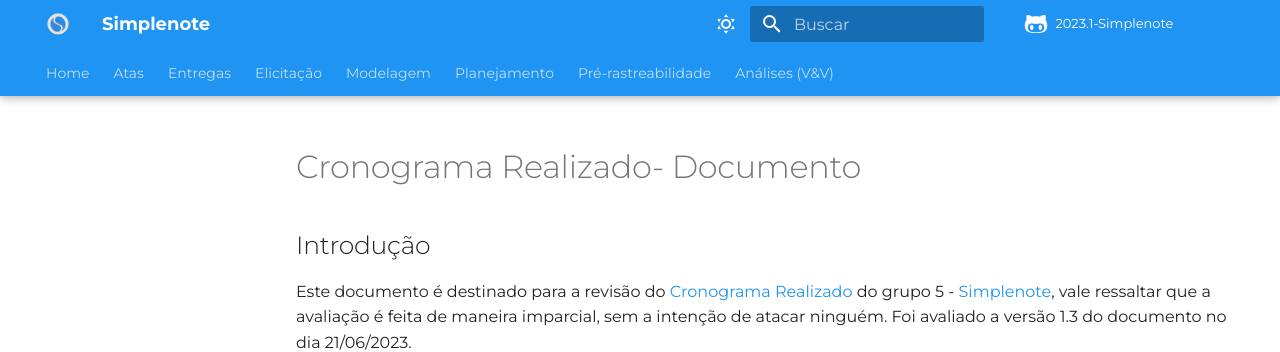
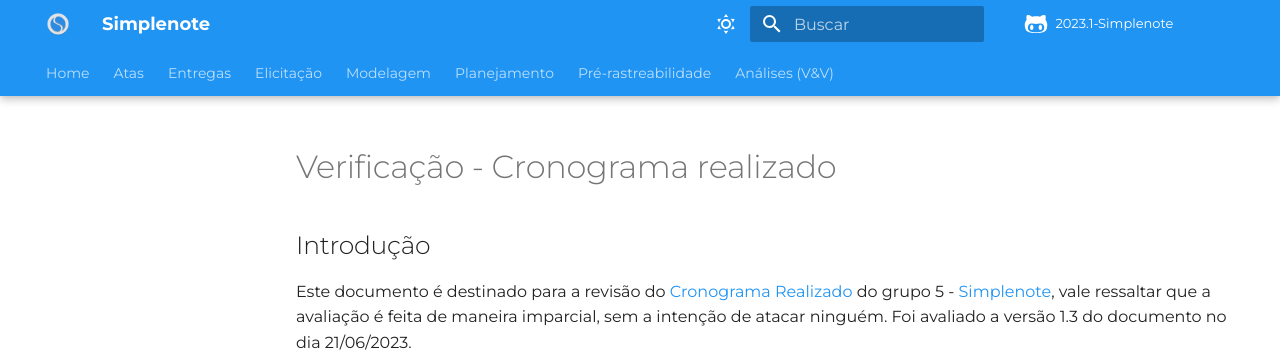
Before and after one commit to Requisitos-de-Software/2023.1-Simplenote, an MkDocs documentation site: the page built from docs/Analise-Grupo5/planejamento/cronograma_realizado.md, in a window 1280 px wide and 900 px high. Shown: the top 352 px of the window. Built offline with MkDocs 1.6.1 and Material for MkDocs 9.7.7, drawn with Linux system fonts in a browser that asks for light colours; some web fonts are replaced; comment, search, counter and statistics services are not loaded.

Commit message:
Update cronograma_realizado.md

```diff
--- a/docs/Analise-Grupo5/planejamento/cronograma_realizado.md
+++ b/docs/Analise-Grupo5/planejamento/cronograma_realizado.md
@@ -1,4 +1,4 @@
-# Cronograma Realizado- Documento
+# Verificação - Cronograma realizado
 
 ## Introdução
 
```
